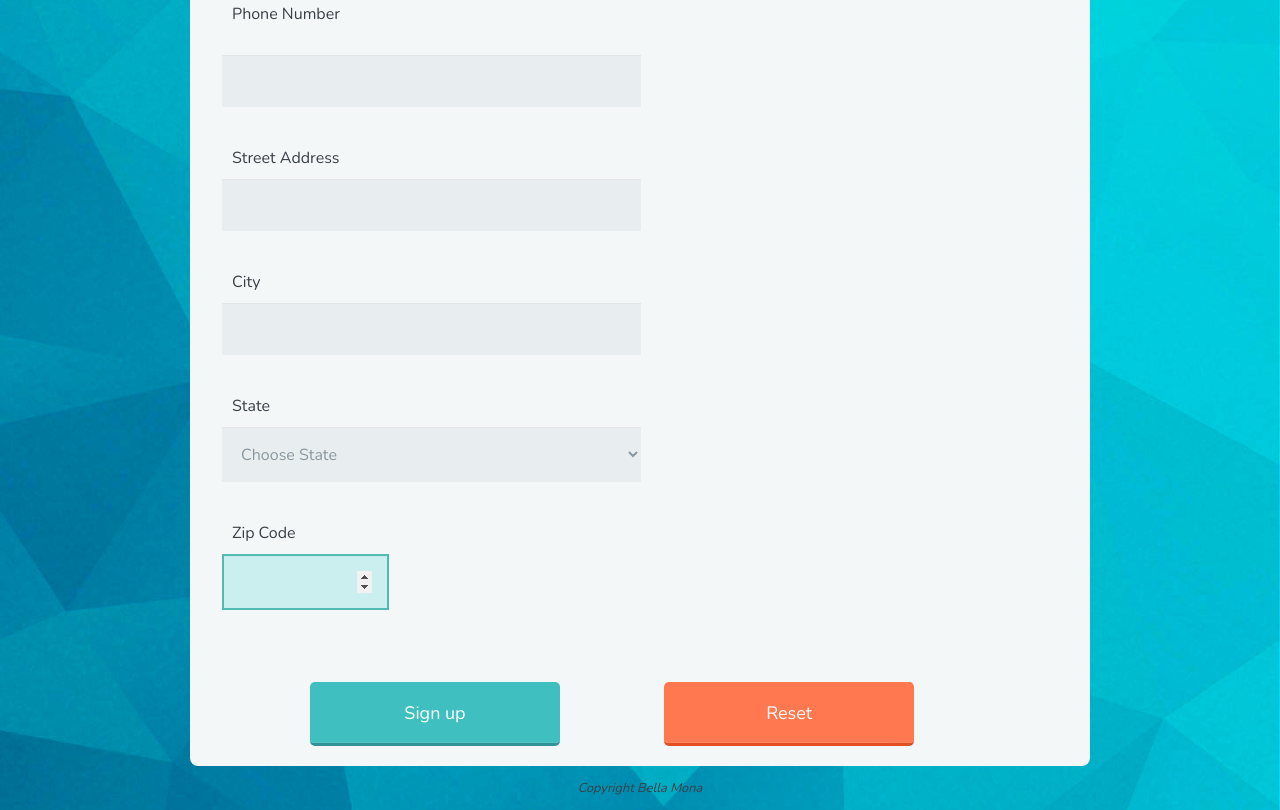
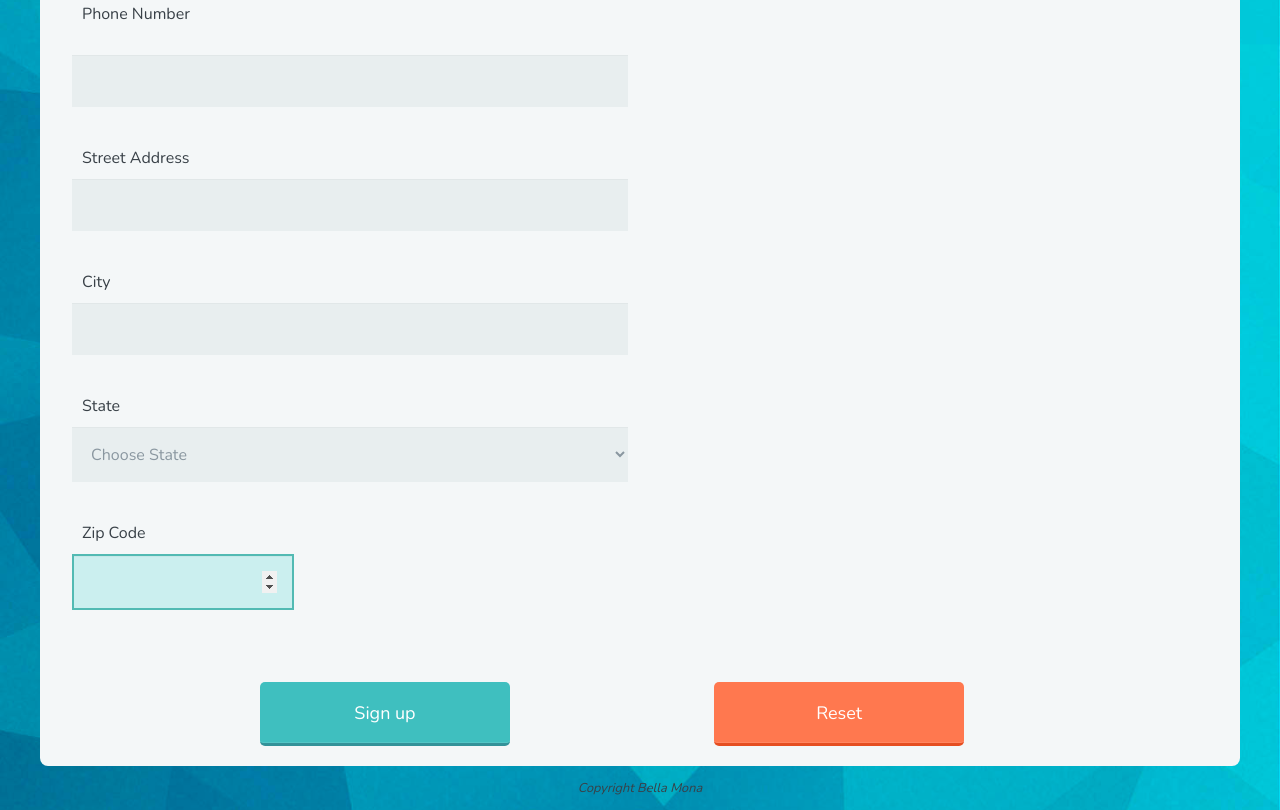
Before and after one commit to bellamona/mbalmonacid.github.io, a plain HTML site: page project3/index.html in a window 1280 px wide. Shown: the part 1240-2050 px from the top of the page. Drawn offline with nearby package versions, Linux system fonts and the light colour scheme; a web font is replaced by a local one.

Commit message:
responsive for 1200px

```diff
--- a/project3/css/styles.css
+++ b/project3/css/styles.css
@@ -140,6 +140,7 @@ fieldset {
   border: none;
 }
 
+
 legend {
   font-size: 1.4em;
   margin-bottom: 10px;
@@ -154,6 +155,10 @@ label.light {
   font-weight: 300;
   display: inline;
 }
+
+select {
+    height:55px;
+  }
 
 input[placeholder] {
   background:#fdfee6;
@@ -215,10 +220,6 @@ input:focus, textarea:focus {
     display: inline-block;
     margin-left:50px;
 
-  }
-
-  select {
-    height:55px;
   }
 
 
@@ -326,9 +327,24 @@ input:focus, textarea:focus {
 
   }
 
+    #contact-info, #newsletter {
+    width:50%;
+  }
+}
+
+
+
+  @media screen and (min-width:1200px) {
+
+form {
+    max-width:1200px;
+  }
+
+.inln {
+    margin-left:200px;
+  }
 
 }
-
 
 
 
--- a/project3/index.html
+++ b/project3/index.html
@@ -132,7 +132,7 @@
 
 
 
-        <fieldset id="newletter">
+        <fieldset id="newsletter">
          <legend>Newsletter</legend>
            <label>Select the newsletters you would like to recieve:</label>
 
```
